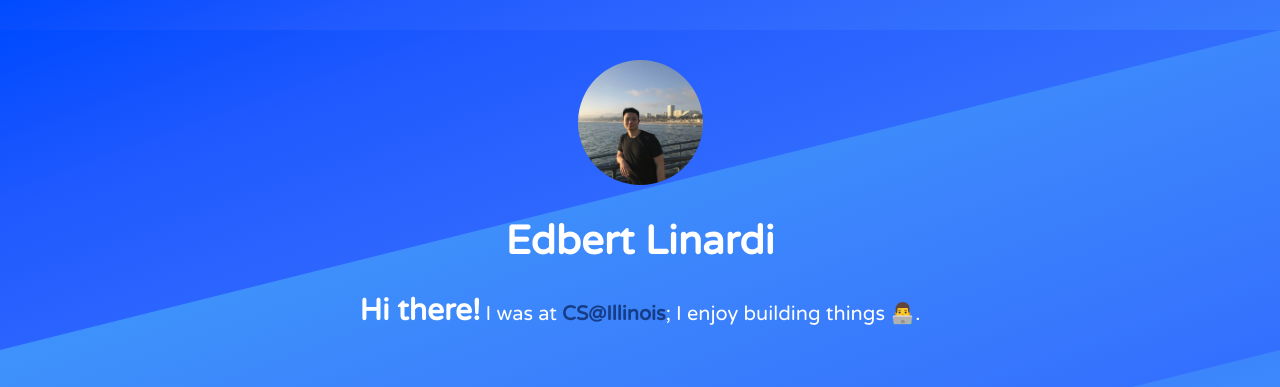
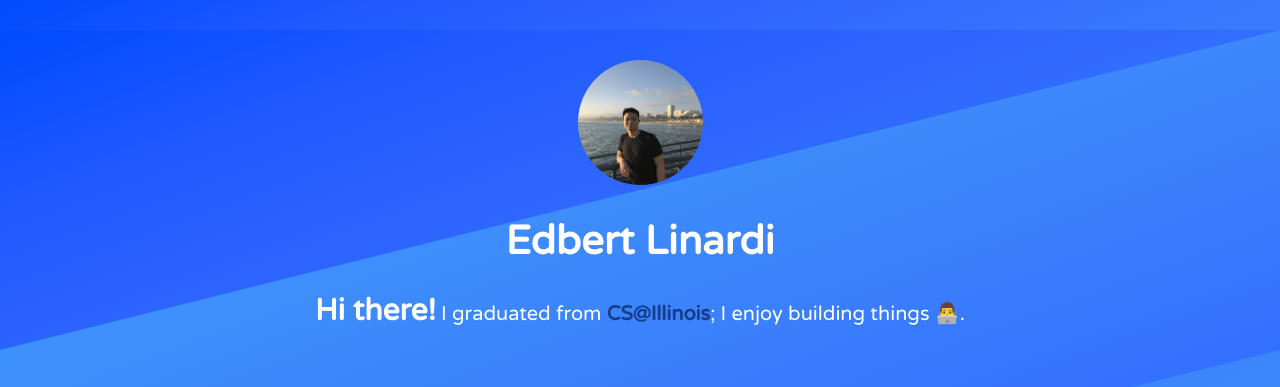
Before and after one commit to edbertlinardi/edbertlinardi.github.io, a plain HTML site: page index.html in a window 1280 px wide. Shown: the top 387 px of the page. Drawn offline with Linux system fonts and the light colour scheme.

Commit message:
Update text

```diff
--- a/index.html
+++ b/index.html
@@ -31,7 +31,7 @@
                 Edbert Linardi
             </h1>
             <p id="about">
-                <a class="hello">Hi there!</a> I was at <a class="link" href='https://cs.illinois.edu/' target='_blank'>CS@Illinois</a>;
+                <a class="hello">Hi there!</a> I graduated from <a class="link" href='https://cs.illinois.edu/' target='_blank'>CS@Illinois</a>;
                 I enjoy building things 👨‍💻.
             </p>
         </div>
```
